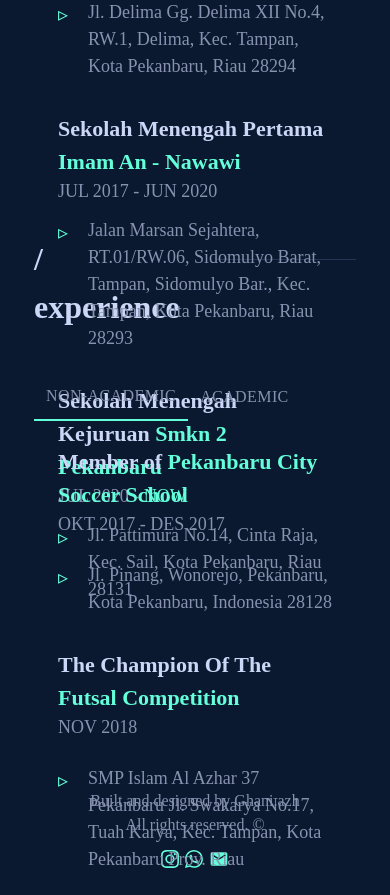
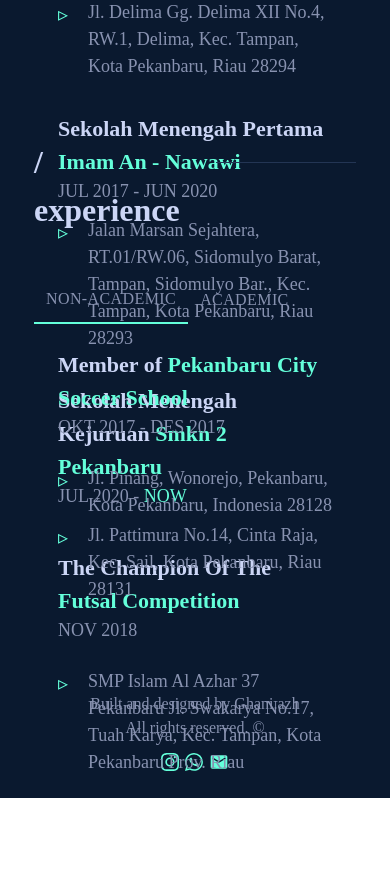
Before and after one commit to Ghnzh/ghani-web, a Next.js app: page / in a window 390 px wide. Shown: the part 1820-2715 px from the top of the page. After the commit the page ends 2618 px from the top, so only its background shows below. Built offline with nearby package versions, Linux system fonts and the light colour scheme; a web font is replaced by a local one.

Commit message:
Update experience.js

```diff
--- a/components/experience.js
+++ b/components/experience.js
@@ -1,7 +1,7 @@
 export default function Experience() {
   return (
     <div className="bg-dasar font-ntr">
-      <main className="min-h-screen md:pl-15% lg:pt-5% pt-30% pb-5% lg:pb-15% text-abugelap">
+      <main className="min-h-screen md:pl-15% lg:pt-5% pt-60% pb-5% lg:pb-15% text-abugelap">
         <div id="experience">
           <div className="fade-in-section is-visible">
             <div className="pb-42px flex">
```
